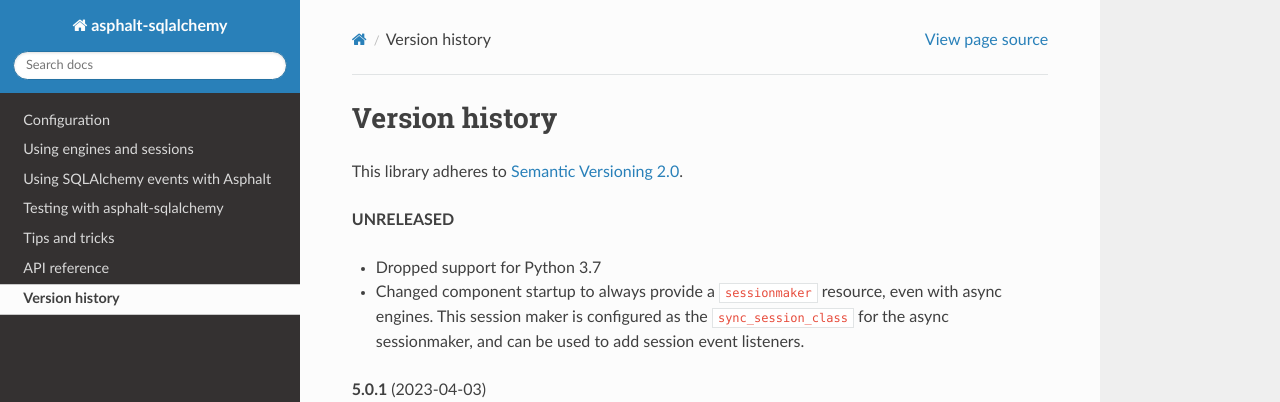
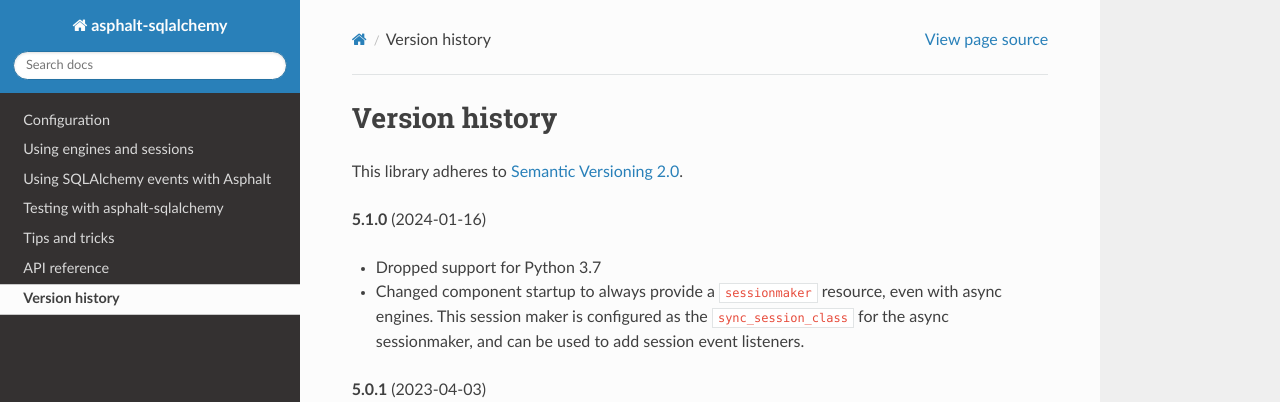
Before and after one commit to asphalt-framework/asphalt-sqlalchemy, a Sphinx documentation site: the page built from docs/versionhistory.rst, in a window 1280 px wide and 900 px high. Shown: the top 402 px of the window. Built offline with Sphinx 7.4.7 and the Read the Docs theme 2.0.0, drawn with Linux system fonts in a browser that asks for light colours; the version number could not be read and is left out.

Commit message:
Bumped up the version

```diff
--- a/docs/versionhistory.rst
+++ b/docs/versionhistory.rst
@@ -3,7 +3,7 @@ Version history
 
 This library adheres to `Semantic Versioning 2.0 <http://semver.org/>`_.
 
-**UNRELEASED**
+**5.1.0** (2024-01-16)
 
 - Dropped support for Python 3.7
 - Changed component startup to always provide a ``sessionmaker`` resource, even with
```
